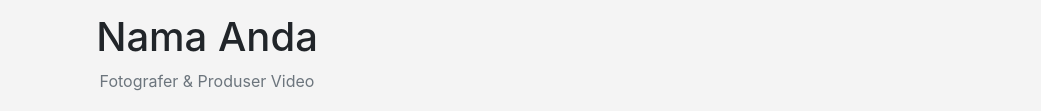
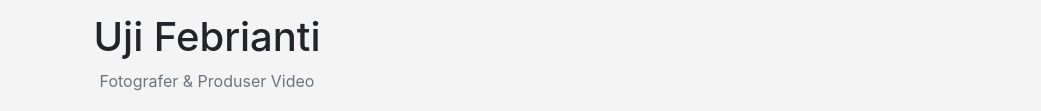
Before and after one commit to kokomjubaedah/biodata, a plain HTML site: page index.html in a window 1280 px wide. Shown: the part 401-512 px from the top of the page, without its empty margins (53-1094 px from the left). Drawn offline with nearby package versions, Linux system fonts and the light colour scheme.

Commit message:
Update index.html dari web
update dari web

```diff
--- a/index.html
+++ b/index.html
@@ -12,7 +12,7 @@
         <div class="row">
             <div class="col-md-4 text-center">
                 <img src="img/foto.png" alt="Foto Profil" class="img-fluid rounded-circle mb-3">
-                <h1>Nama Anda</h1>
+                <h1>Uji Febrianti</h1>
                 <p class="text-muted">Fotografer & Produser Video</p>
             </div>
             <div class="col-md-8">
```
